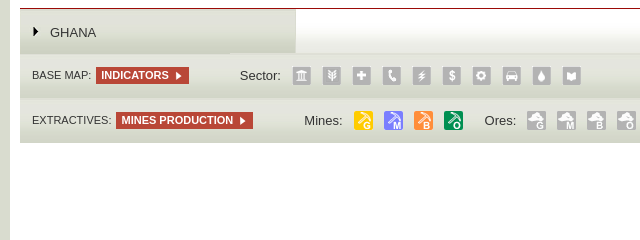
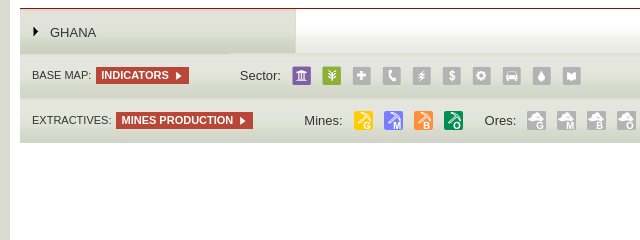
Before and after one commit to geoiq/extractives-map, a plain HTML site: page index.html in a window 1280 px wide. Shown: the part 236-476 px from the top of the page, 0-640 px from the left. Drawn offline with Linux system fonts and the light colour scheme; a script that the page names is missing.

Commit message:
testing activation of public and agriculture buttons inactive to active

```diff
--- a/index.html
+++ b/index.html
@@ -191,8 +191,8 @@
 
           <li style="margin-left: 11px; margin-right: 11px;">Sector:</li>
 
-            <li class="s1"><a  sector-name="public" original-title="Public Administration, Law, and Justice" class="sectorcontrol inactive" id="sectorcontrol_public" href="#">1</a></li>
-            <li class="s2"><a  sector-name="agriculture" original-title="Agriculture, fishing, and forestry" class="sectorcontrol inactive" id="sectorcontrol_agriculture" href="#">2</a></li>
+            <li class="s1"><a  sector-name="public" original-title="Public Administration, Law, and Justice" class="sectorcontrol active" id="sectorcontrol_public" href="#">1</a></li>
+            <li class="s2"><a  sector-name="agriculture" original-title="Agriculture, fishing, and forestry" class="sectorcontrol active" id="sectorcontrol_agriculture" href="#">2</a></li>
             <li class="s3"><a  sector-name="health" original-title="Health and other social services" class="sectorcontrol inactive" id="sectorcontrol_health" href="#">3</a></li>
             <li class="s4"><a  sector-name="communications" original-title="Information and communications" class="sectorcontrol inactive" id="sectorcontrol_communications" href="#">4</a></li>
             <li class="s5"><a  sector-name="energy" original-title="Energy and mining" class="sectorcontrol inactive" id="sectorcontrol_energy" href="#">5</a></li>
```
